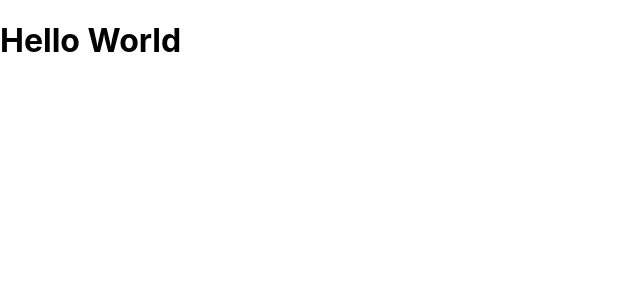
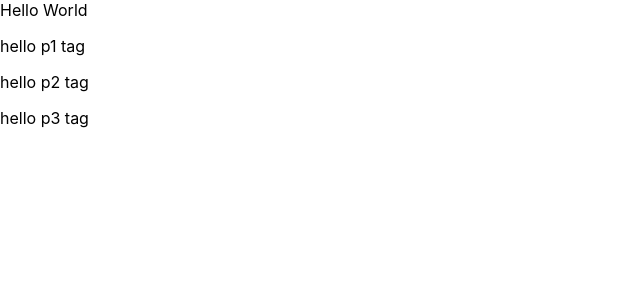
Before and after one commit to Ujala-355/Testing, a React (Create React App) app: page / in a window 1280 px wide. Shown: the top 300 px of the page, without its empty margins (0-640 px from the left). Built offline with nearby package versions, Linux system fonts and the light colour scheme.

Commit message:
Querying Within Elements

```diff
--- a/src/App.js
+++ b/src/App.js
@@ -2,7 +2,12 @@ import React from 'react';
 const App = () => {
     return (
         <>
-        <h1 id="testId">Hello World</h1>
+            <div>
+                Hello World
+                <p>hello p1 tag</p>
+                <p>hello p2 tag</p>
+                <p>hello p3 tag</p>
+            </div>
         </>
     );
 };
```
Also changed, not shown: 1 other file (tests, documents, lock files or other folders).
